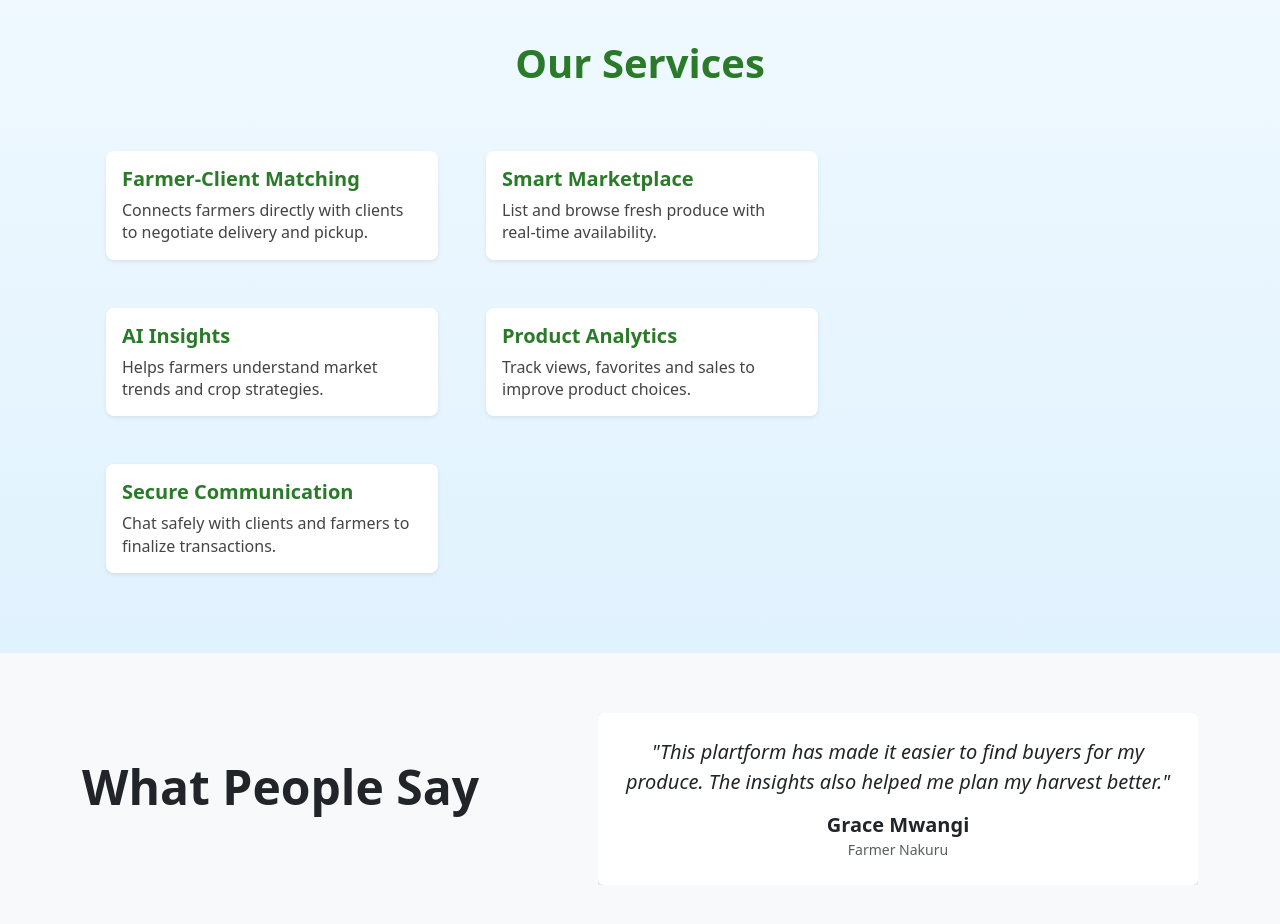
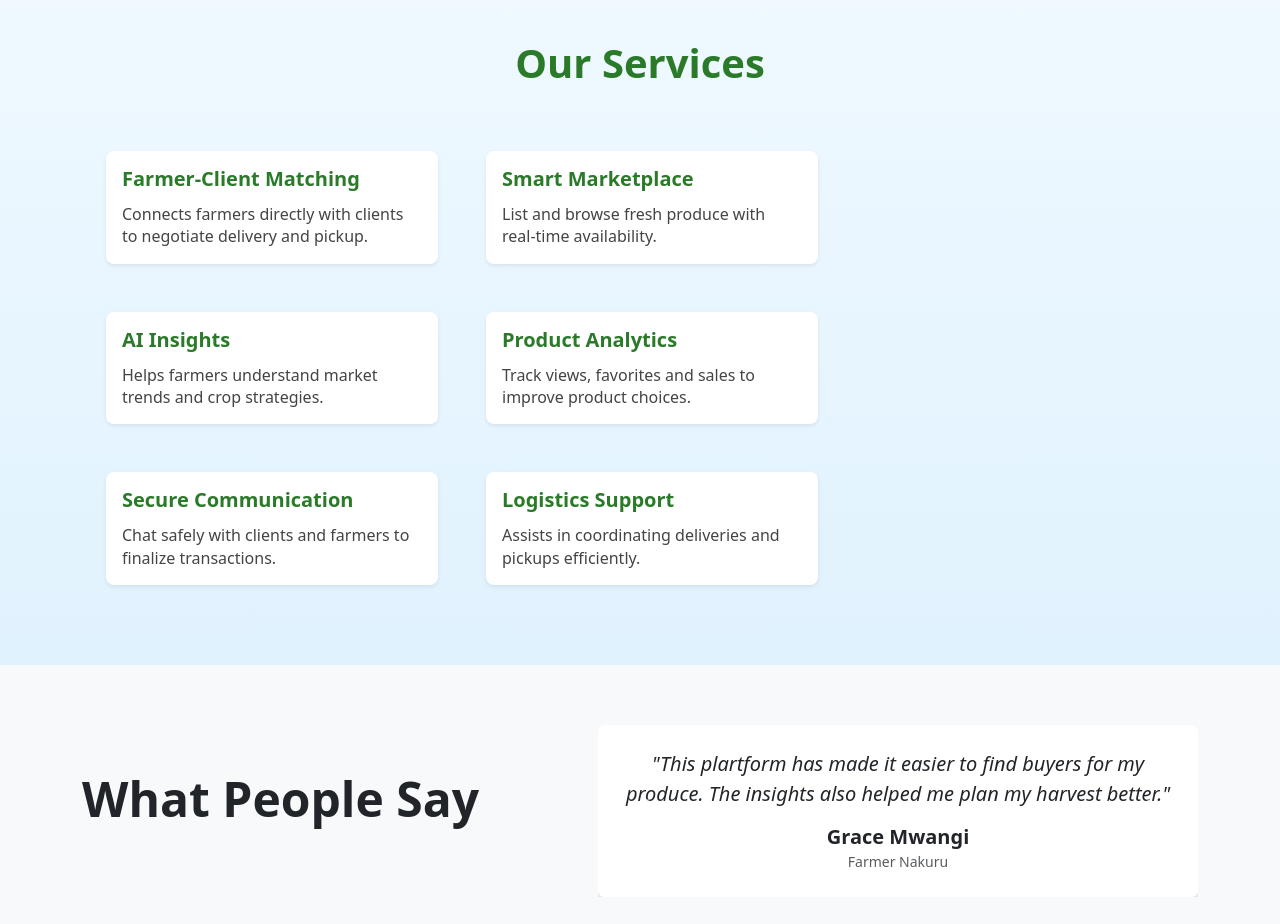
Before and after one commit to Henry-ai443/MKULIMADIGITAL-FRONTEND, a React (Vite) app: page / in a window 1280 px wide. Shown: the part 2180-3104 px from the top of the page. Built offline with nearby package versions, Linux system fonts and the light colour scheme.

Commit message:
Styling the services section

```diff
--- a/src/Components/Services.jsx
+++ b/src/Components/Services.jsx
@@ -1,5 +1,6 @@
 import React from 'react';
-import '../Styles/services.css'
+import '../Styles/services.css';
+
 const ServicesSection = () => {
   const services = [
     {
@@ -7,20 +8,24 @@ const ServicesSection = () => {
       text: "Connects farmers directly with clients to negotiate delivery and pickup."
     },
     {
-      title:"Smart Marketplace",
-      text:"List and browse fresh produce with real-time availability."
+      title: "Smart Marketplace",
+      text: "List and browse fresh produce with real-time availability."
     },
     {
       title: "AI Insights",
-      text:"Helps farmers understand market trends and crop strategies."
+      text: "Helps farmers understand market trends and crop strategies."
     },
     {
       title: "Product Analytics",
-      text:"Track views, favorites and sales to improve product choices."
+      text: "Track views, favorites and sales to improve product choices."
     },
     {
-      title:"Secure Communication",
-      text:"Chat safely with clients and farmers to finalize transactions."
+      title: "Secure Communication",
+      text: "Chat safely with clients and farmers to finalize transactions."
+    },
+    {
+      title: "Logistics Support",
+      text: "Assists in coordinating deliveries and pickups efficiently."
     }
   ];
 
@@ -66,6 +71,6 @@ const ServicesSection = () => {
       </div>
     </section>
   );
-}
+};
 
 export default ServicesSection;
--- a/src/Styles/services.css
+++ b/src/Styles/services.css
@@ -27,6 +27,7 @@
   padding-left: 0.5rem;
   padding-right: 0.5rem;
   gap: 1rem;
+  scroll-padding-left: 1rem;
 }
 
 /* Card styles */
@@ -36,6 +37,9 @@
   box-shadow: 0 2px 6px rgba(0,0,0,0.1);
   transition: transform 0.3s ease, box-shadow 0.3s ease;
   cursor: default;
+  display: flex;
+  flex-direction: column;
+  justify-content: flex-start;
 }
 
 #services .card:hover {
@@ -48,15 +52,27 @@
   width: 100%;
   margin-top: 2rem;
   gap: 1.5rem;
+  /* Ensure consistent height cards */
+  align-items: stretch;
+}
+
+/* Card body to fill the card vertically */
+#services .card-body {
+  display: flex;
+  flex-direction: column;
+  justify-content: flex-start;
+  height: 100%;
 }
 
 #services .card-body h5 {
   color: #2a7a2a;
   font-weight: 700;
+  margin-bottom: 0.75rem;
 }
 
 #services .card-body p {
   color: #444;
   font-size: 1rem;
   line-height: 1.4;
+  flex-grow: 1; /* Make paragraph take up remaining space */
 }
```
